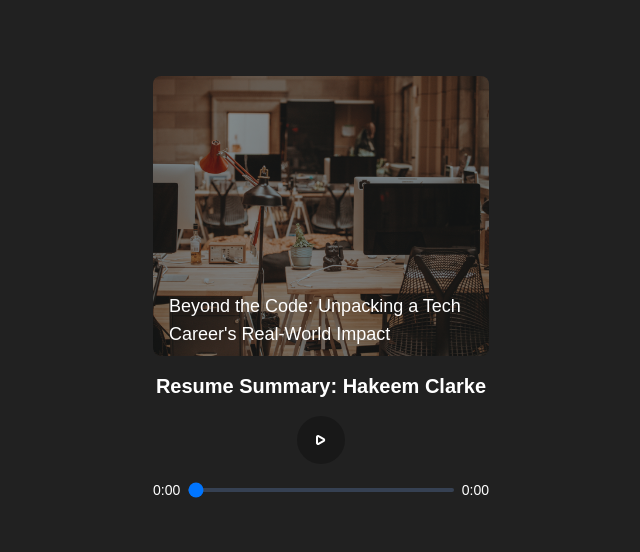
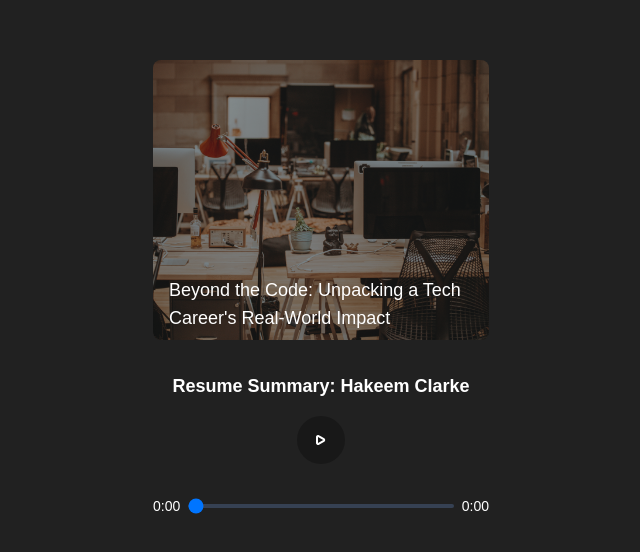
Before and after one commit to hakeem-jc/resume-summary, a Next.js app: page /temp in a window 1280 px wide. Shown: the part 112-664 px from the top of the page, without its empty margins (319-959 px from the left). Built offline with nearby package versions, Linux system fonts and the light colour scheme.

Commit message:
feat: Update layout spacing

```diff
--- a/app/temp/page.tsx
+++ b/app/temp/page.tsx
@@ -75,7 +75,7 @@ export default function Temp() {
       </nav> */}
 
       {/* <div className="flex-grow flex items-center justify-center px-4"> */}
-        <div className="w-full max-w-sm p-6">
+        <div className="flex flex-col gap-4 w-full max-w-sm p-6">
           <figure className="relative w-full pb-4">
             <img
               className="rounded-lg opacity-50 w-full"
@@ -87,7 +87,7 @@ export default function Temp() {
             </figcaption>
           </figure>
 
-          <h1 className="text-xl font-semibold text-center mb-4">
+          <h1 className="text-lg font-semibold text-center">
             Resume Summary: Hakeem Clarke
           </h1>
 
```
